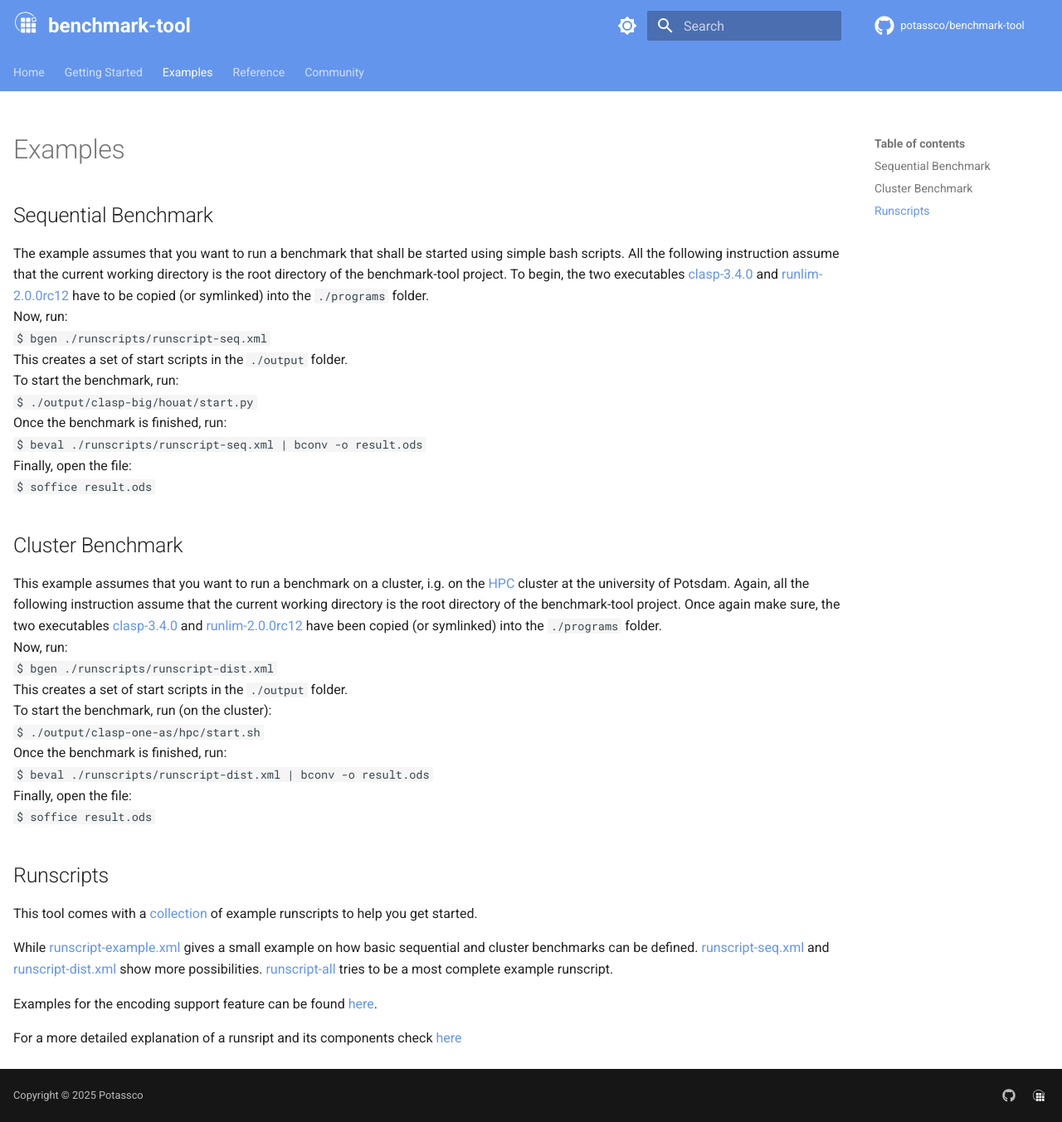
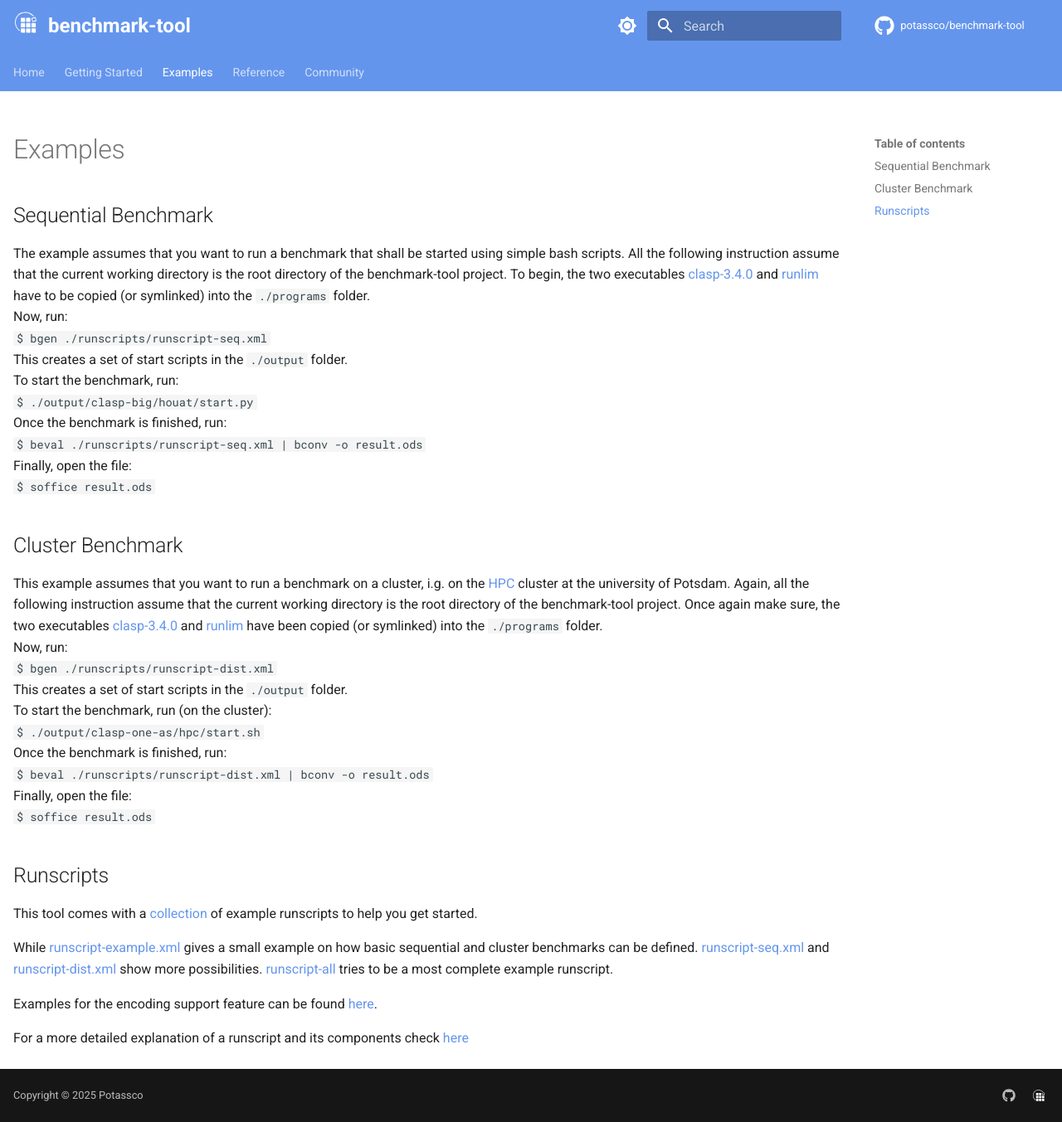
Before and after one commit to potassco/benchmark-tool, an MkDocs documentation site: the page built from docs/examples/index.md, in a window 1280 px wide and 1353 px high. Shown: the whole window at 83% size. Built offline with MkDocs 1.6.1 and Material for MkDocs 9.7.7, drawn with Linux system fonts in a browser that asks for light colours; comment, search, counter and statistics services are not loaded.

Commit message:
Remove runlim version from run templates

```diff
--- a/docs/examples/index.md
+++ b/docs/examples/index.md
@@ -7,7 +7,7 @@ hide:
 
 ## Sequential Benchmark
 
-The example assumes that you want to run a benchmark that shall be started using simple bash scripts. All the following instruction assume that the current working directory is the root directory of the benchmark-tool project. To begin, the two executables [clasp-3.4.0][1] and [runlim-2.0.0rc12][2] have to be copied (or symlinked) into the `./programs` folder.
+The example assumes that you want to run a benchmark that shall be started using simple bash scripts. All the following instruction assume that the current working directory is the root directory of the benchmark-tool project. To begin, the two executables [clasp-3.4.0][1] and [runlim][2] have to be copied (or symlinked) into the `./programs` folder.
 Now, run:
 `$ bgen ./runscripts/runscript-seq.xml`
 This creates a set of start scripts in the `./output` folder.
@@ -20,7 +20,7 @@ Finally, open the file:
 
 ## Cluster Benchmark
 
-This example assumes that you want to run a benchmark on a cluster, i.g. on the [HPC][3] cluster at the university of Potsdam. Again, all the following instruction assume that the current working directory is the root directory of the benchmark-tool project. Once again make sure, the two executables [clasp-3.4.0][1] and [runlim-2.0.0rc12][2] have been copied (or symlinked) into the `./programs` folder.
+This example assumes that you want to run a benchmark on a cluster, i.g. on the [HPC][3] cluster at the university of Potsdam. Again, all the following instruction assume that the current working directory is the root directory of the benchmark-tool project. Once again make sure, the two executables [clasp-3.4.0][1] and [runlim][2] have been copied (or symlinked) into the `./programs` folder.
 Now, run:
 `$ bgen ./runscripts/runscript-dist.xml`
 This creates a set of start scripts in the `./output` folder.
@@ -38,7 +38,7 @@ While [runscript-example.xml](https://github.com/potassco/benchmark-tool/blob/ma
 
 Examples for the encoding support feature can be found [here](../reference/encoding_support.md).
 
-For a more detailed explanation of a runsript and its components check [here](../getting_started/bgen/runscript.md)
+For a more detailed explanation of a runscript and its components check [here](../getting_started/bgen/runscript.md)
 
 [1]: https://potassco.org/clasp/
 [2]: https://github.com/arminbiere/runlim
```
Also changed, not shown: 2 other files.
